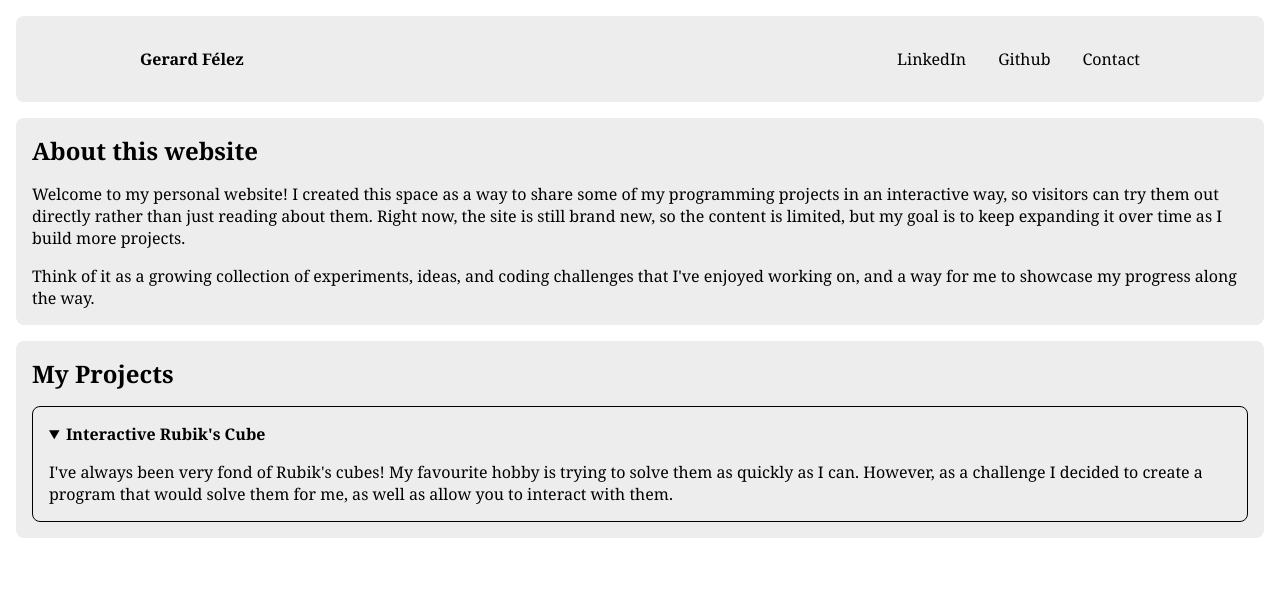
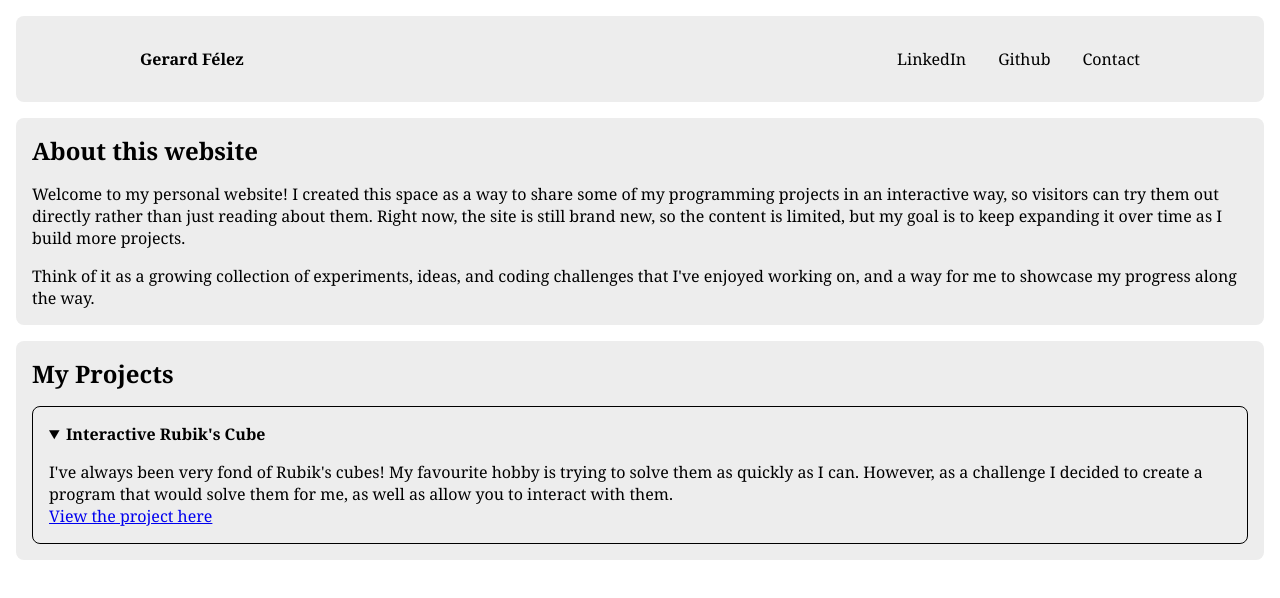
Before and after one commit to Gerysto/gerysto.github.io, a plain HTML site: page index.html in a window 1280 px wide. Both pictures are taken after a click on the heading "Interactive Rubik's Cube". Drawn offline with Linux system fonts and the light colour scheme.

Commit message:
Adds a link to the Rubik's Cube Solver

```diff
--- a/index.html
+++ b/index.html
@@ -28,6 +28,7 @@
             <summary><strong>Interactive Rubik's Cube</strong></summary>
             <div>
                 <p>I've always been very fond of Rubik's cubes! My favourite hobby is trying to solve them as quickly as I can. However, as a challenge I decided to create a program that would solve them for me, as well as allow you to interact with them.</p>
+                <a href="https://username.github.io/3x3-Rubiks-solver/Viewer">View the project here</a>
             </div>
         </details>
     </section>
```
